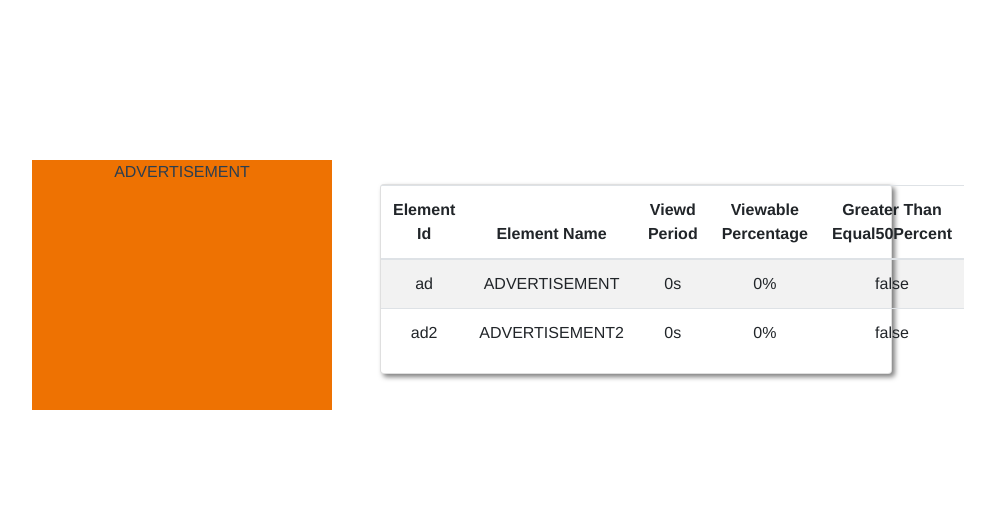
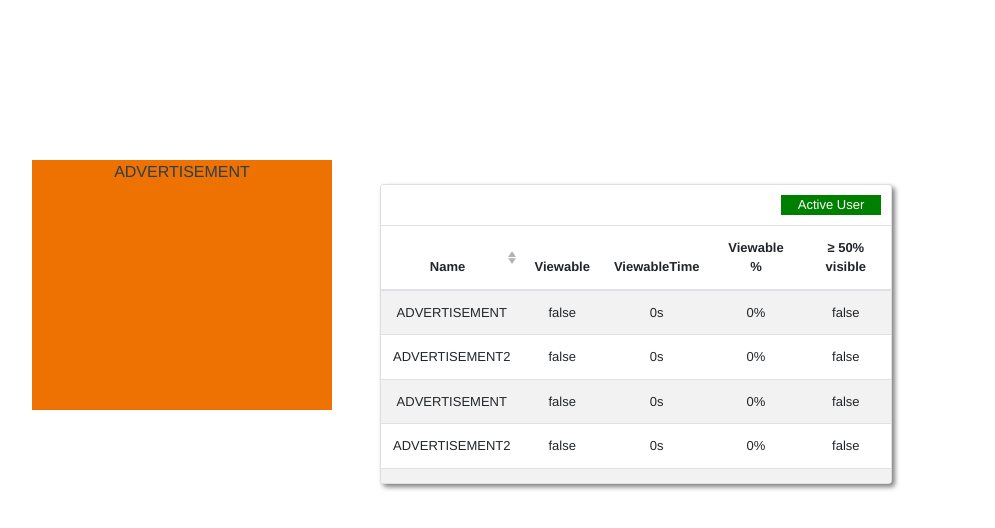
Before and after one commit to thanthtetzin/meetrics-challenge-thant, a Vue app: page / in a window 1280 px wide. Shown: the top 528 px of the page, without its empty margins (68-1063 px from the left). Built offline with nearby package versions, Linux system fonts and the light colour scheme.

Commit message:
Added active inactive user

```diff
--- a/src/components/Index.vue
+++ b/src/components/Index.vue
@@ -23,6 +23,15 @@ export default {
       ads:[
         {elementId: "ad", elementName: "ADVERTISEMENT"},
         {elementId: "ad2", elementName: "ADVERTISEMENT2"}
+        ,
+         {elementId: "ad", elementName: "ADVERTISEMENT"},
+        {elementId: "ad2", elementName: "ADVERTISEMENT2"}
+        ,
+         {elementId: "ad", elementName: "ADVERTISEMENT"},
+        {elementId: "ad2", elementName: "ADVERTISEMENT2"}
+        ,
+        {elementId: "ad", elementName: "ADVERTISEMENT"},
+        {elementId: "ad2", elementName: "ADVERTISEMENT2"}
       ]
     }
   }
--- a/src/components/PageVisibility.vue
+++ b/src/components/PageVisibility.vue
@@ -1,12 +1,21 @@
 <template>
   <div>
     <b-card class="page-visibility-card" title="Card title" sub-title="Card subtitle" no-body>
+      <div class="user-status">
+        <span
+          :class="activeUser ? 'color-green' : 'color-red'"
+        >
+          {{activeUser ? 'Active' : 'Inactive'}} User
+        </span>
+      </div>
       <b-table
         striped
         hover
         :items="tableItems"
+        :fields="tableFields"
         thead-class="hidden_header"
-      ></b-table>
+      >
+      </b-table>
     </b-card>
   </div>
 </template>
@@ -20,23 +29,122 @@ export default {
   },
   data(){
     return{
+      activeUser: true,
       advertisements: this.ads,
-      tableItems: []
+      tableItems: [],
+      tableFields: [],
     }
   },
   mounted(){
+    // Register window get focus and lose focus events
+    this.$nextTick(function() {
+      window.addEventListener('load', this.checkDocumentFocus);
+      document.addEventListener("visibilitychange", this.checkDocumentFocus);
+      window.addEventListener('focus', this.checkDocumentFocus);
+      window.addEventListener('blur', this.checkDocumentFocus);
+      window.addEventListener('scroll', this.processOnScroll);
+
+    });
+
+    // Construct the table and load the ads data
     this.advertisements.forEach((advertisement) => {
       this.tableItems.push({
-        elementId: advertisement.elementId,
-        elementName: advertisement.elementName,
-        viewdPeriod: "0s",
+        id: advertisement.elementId,
+        name: advertisement.elementName,
+        viewable: false,
+        viewableTime: "0s",
         viewablePercentage: "0%",
         greaterThanEqual50Percent: false
-      })
+      });
+      this.tableFields = [
+        {
+          key: 'name',
+          sortable: true
+        },
+        {
+          key: 'viewable',
+          sortable: false,
+          label: 'Viewable'
+        },
+        {
+          key: 'viewableTime',
+          sortable: false,
+          label: 'ViewableTime'
+        },
+        {
+          key: 'viewablePercentage',
+          label: 'Viewable %',
+          sortable: false,
+        },
+        {
+          key: 'greaterThanEqual50Percent',
+          label: '≥ 50% visible',
+          sortable: false,
+        }
+      ];
+
     });
+  },
+  methods:{
+    checkDocumentFocus(){
+      let that = this;
+      that.activeUser = document.hasFocus() ? true : false;
+      console.log("documentIsFocused: " ,
+                  document.hasFocus(),
+                  document.hasFocus() ? ', Active User' : ', Inactive User');
+    },
+    processOnScroll(){
+      console.log('Scroll happens');
+      //let that = this;
+    }
   }
 
 }
+
+
+
+
+
+//
+// https://jsfiddle.net/hr77p7qb/3/
+// var app = new Vue({
+//   el: '#app',
+//   data: function() {
+//     return {
+//       msg: 'Hello World! This is a Event listener test.',
+//       windowWidth: 0,
+//       windowHeight: 0,
+//     }
+//   },
+
+//   mounted() {
+//     this.$nextTick(function() {
+//       window.addEventListener('resize', this.getWindowWidth);
+//       window.addEventListener('resize', this.getWindowHeight);
+
+//       //Init
+//       this.getWindowWidth()
+//       this.getWindowHeight()
+//     })
+
+//   },
+
+//   methods: {
+//     getWindowWidth(event) {
+//         this.windowWidth = document.documentElement.clientWidth;
+//       },
+
+//       getWindowHeight(event) {
+//         this.windowHeight = document.documentElement.clientHeight;
+//       }
+//   },
+//   beforeDestroy() {
+//     window.removeEventListener('resize', this.getWindowWidth);
+//     window.removeEventListener('resize', this.getWindowHeight);
+//   }
+// });
+
+//
 </script>
 
 <!-- Add "scoped" attribute to limit CSS to this component only -->
@@ -45,7 +153,29 @@ export default {
   position: fixed !important;
   right: 25%;
   width: 40%;
+  overflow-y: auto;
+  font-size: 13px;
+  max-height: 500px;
+  height: 300px;
   top: 23%;
   box-shadow: 3px 3px 5px 0px rgba(0, 0, 0, 0.5);
 }
+.user-status > span{
+  width: 100px;
+  color: white;
+  margin: 10px;
+  float: right;
+}
+.color-red{
+  background-color: red;
+}
+.color-green{
+  background-color: green;
+}
+.user-status > span.color-red{
+  content: "Inactive User";
+}
+.user-status > span.color-green{
+  content: "Active User";
+}
 </style>
```
Also changed, not shown: .eslintrc.js (added).
